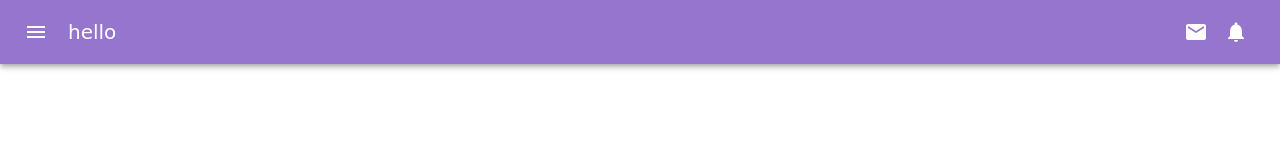
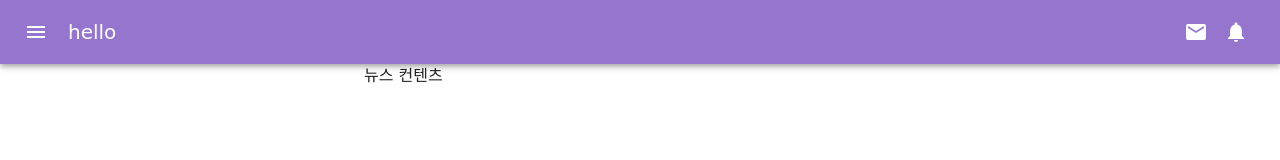
Before and after one commit to SVM-TEAM/bokka-client, a React (Create React App) app: page /home/news in a window 1280 px wide. Shown: the top 160 px of the page. Built offline with nearby package versions, Linux system fonts and the light colour scheme.

Commit message:
[FEAT] 메인 페이지 [RV] - 뉴스 컨텐츠 임시 페이지 생성

```diff
--- a/src/components/molecules/contents/main/NewsContent.tsx
+++ b/src/components/molecules/contents/main/NewsContent.tsx
@@ -1,9 +1,5 @@
-import { Fragment, useEffect } from 'react';
-import { useQuery } from 'react-query';
-import homeApi from 'src/apis/home';
-
 const NewsContent = () => {
-  return <></>;
+  return <>뉴스 컨텐츠</>;
 };
 
 export default NewsContent;
```
